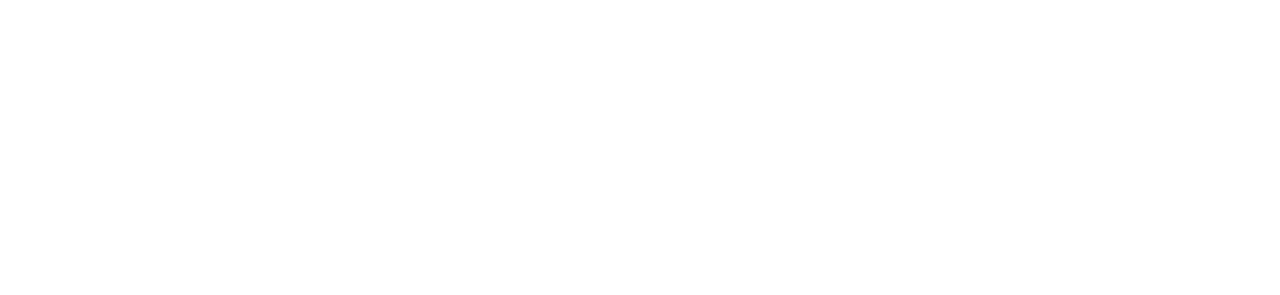
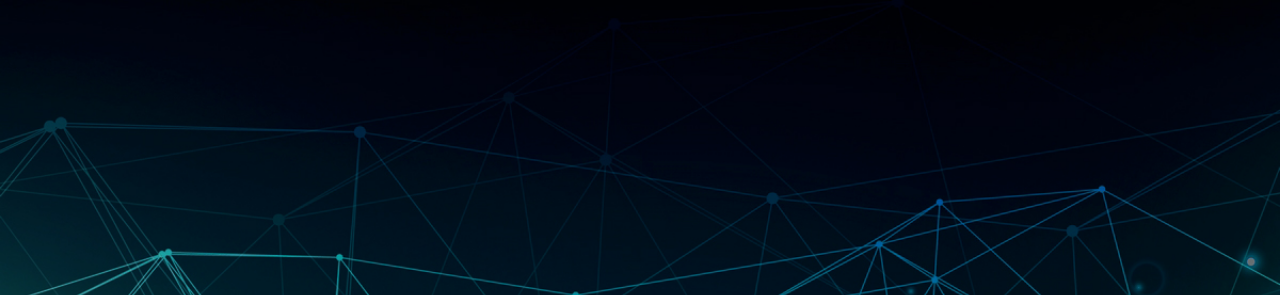
Before and after one commit to marziehkarimi/Sama, a plain HTML site: page comming-soon/index.html in a window 1280 px wide. Shown: the top 295 px of the page. Drawn offline with Linux system fonts and the light colour scheme.

Commit message:
modify a file

```diff
--- a/comming-soon/index.html
+++ b/comming-soon/index.html
@@ -7,7 +7,7 @@ body, html {
 }
 
 .bgimg {
-  background-image: url("/marziehkarimi/Sama/blob/master/Comming%20soon/Image/picture.jpg?raw=true" alt="picture.jpg");
+  background-image: url("https://raw.githubusercontent.com/marziehkarimi/Sama/master/comming-soon/image/picture.jpg");
   height: 100%;
   background-position: center;
   background-size: cover;
```
Also changed, not shown: comming-soon/commingsoon.txt.
